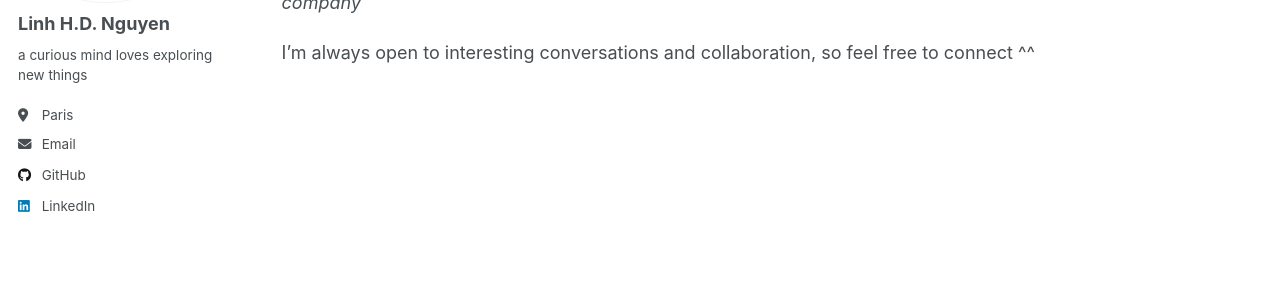
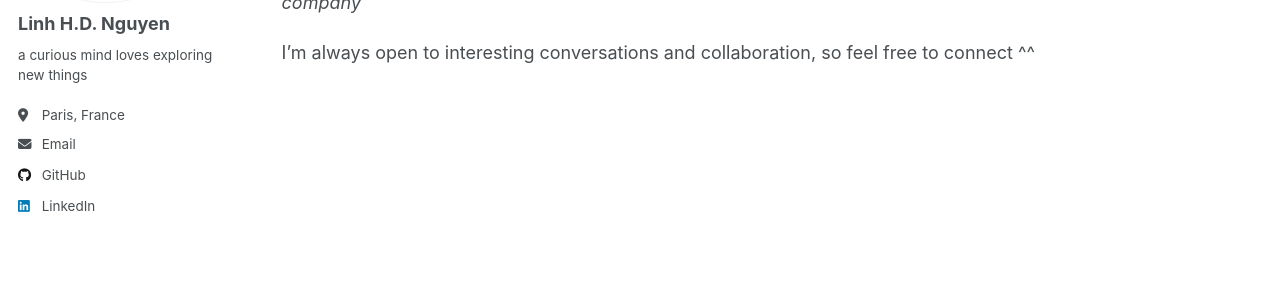
Before and after one commit to hdlinhnguyen/hdlinhnguyen.github.io, a Jekyll site: the page built from _pages/about.md, in a window 1280 px wide. Shown: the part 230-530 px from the top of the page. Built offline with Jekyll 4.4.1, drawn with Linux system fonts in a browser that asks for light colours; a script that is not in the unit is left out.

Commit message:
Update _config.yml

```diff
--- a/_config.yml
+++ b/_config.yml
@@ -26,7 +26,7 @@ author:
   name             : "Linh H.D. Nguyen"
   pronouns         : # example: "she/her"
   bio              : "a curious mind loves exploring new things"
-  location         : "Paris"
+  location         : "Paris, France"
   employer         : # "Red Brick University"
   uri              : # URL
   email            : "hdlinh.nguyen19@gmail.com"
@@ -274,7 +274,7 @@ defaults:
       type: portfolio
     values:
       layout: single
-      author_profile: true
+      author_profile: false
       share: false
       comment: false
   # _talks
```
